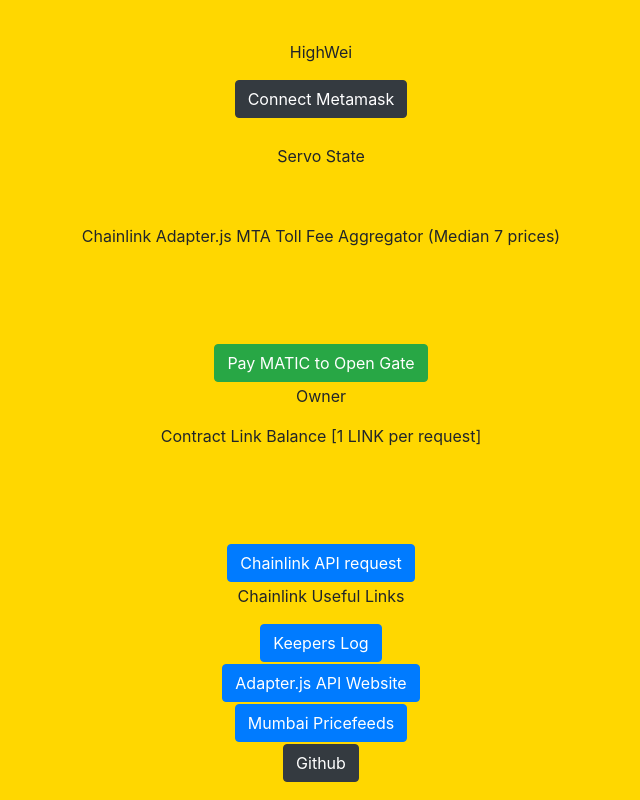
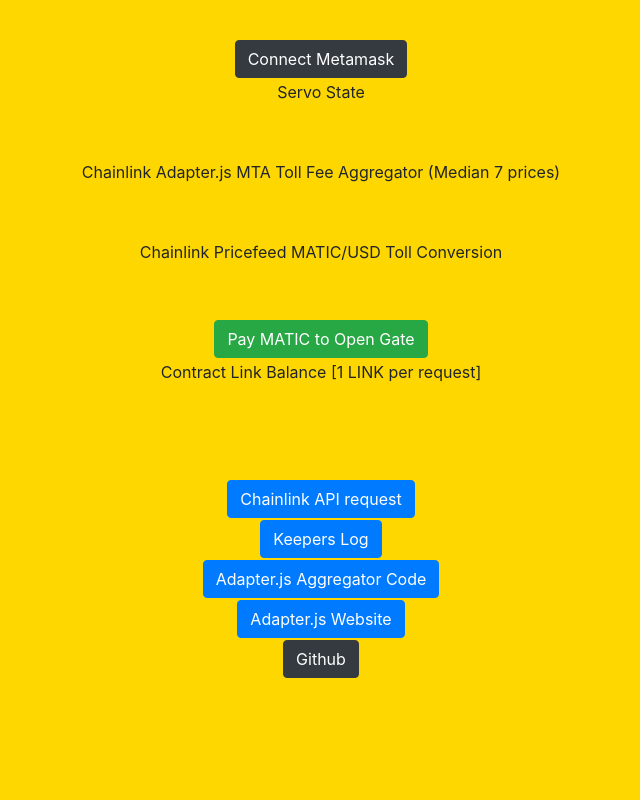
Before and after one commit to MarcusWentz/HighWei, a plain HTML site: page index.html in a window 1280 px wide. Shown: the whole page, without its empty margins (319-959 px from the left). Drawn offline with nearby package versions, Linux system fonts and the light colour scheme; a script that the page names is missing.

Commit message:
Update index.html

```diff
--- a/index.html
+++ b/index.html
@@ -18,12 +18,6 @@
 <div style="min-height: 5vh"></div>
 
 <div style="min-height: 5vh">
-<div class="col text-center">
-  <p>HighWei</p>
-</div>
-</div>
-
-<div style="min-height: 8vh">
 <div class="row">
   <div class="col text-center">
     <button class="btn btn-dark" id=enableEthereumButton></button>
@@ -60,6 +54,12 @@
  </div>
 
  <div style="min-height: 5vh">
+ <div class="col text-center">
+   <p>Chainlink Pricefeed MATIC/USD Toll Conversion</p>
+ </div>
+ </div>
+
+ <div style="min-height: 5vh">
   <div class="row">
       <div class="col text-center">
         <p class="text-dark" id=feeinPenniesMaticResultDOM </p>
@@ -72,12 +72,6 @@
   <div class="col text-center">
     <button class="btn btn-success" id=openGatePayMATIC>Pay MATIC to Open Gate</button>
   </div>
-</div>
-</div>
-
-<div style="min-height: 5vh">
-<div class="col text-center">
-  <p>Owner</p>
 </div>
 </div>
 
@@ -113,12 +107,6 @@
 
 <div style="min-height: 5vh">
 <div class="col text-center">
-  <p>Chainlink Useful Links</p>
-</div>
-</div>
-
-<div style="min-height: 5vh">
-<div class="col text-center">
 <form action="https://keepers.chain.link/mumbai/1255">
   <input type="submit" class="btn btn-primary" value="Keepers Log" />
 </form>
@@ -127,16 +115,16 @@
 
 <div style="min-height: 5vh">
 <div class="col text-center">
-<form action="https://adapterjs.link/index.html">
-  <input type="submit" class="btn btn-primary" value="Adapter.js API Website" />
+<form action="https://github.com/MarcusWentz/HighWei/blob/main/scripts/AggregateScrapeTollMTAwithAdapter.js">
+  <input type="submit" class="btn btn-primary" value="Adapter.js Aggregator Code" />
 </form>
 </div>
 </div>
 
 <div style="min-height: 5vh">
 <div class="col text-center">
-<form action="https://docs.chain.link/docs/matic-addresses/">
-  <input type="submit" class="btn btn-primary" value="Mumbai Pricefeeds" />
+<form action="https://adapterjs.link/index.html">
+  <input type="submit" class="btn btn-primary" value="Adapter.js Website" />
 </form>
 </div>
 </div>
```
